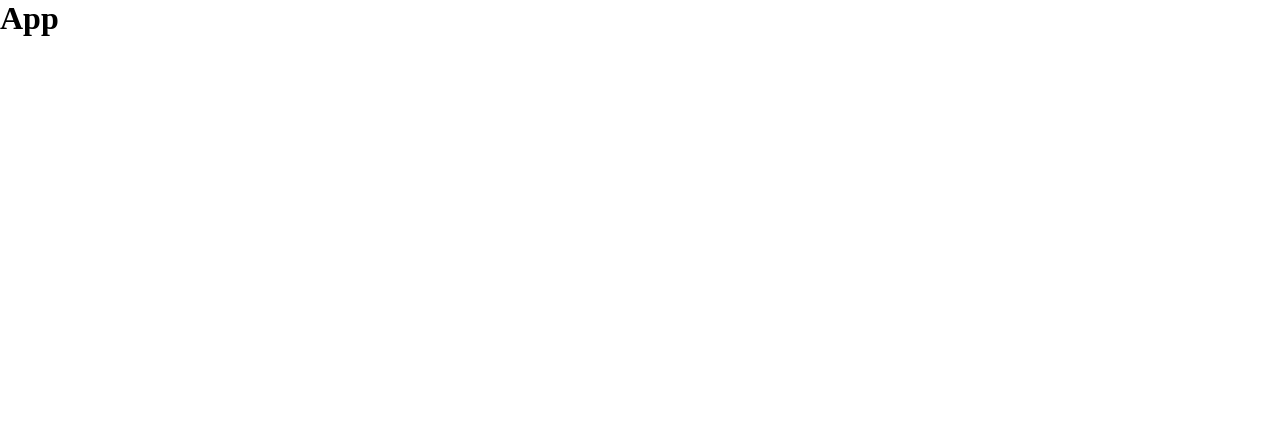
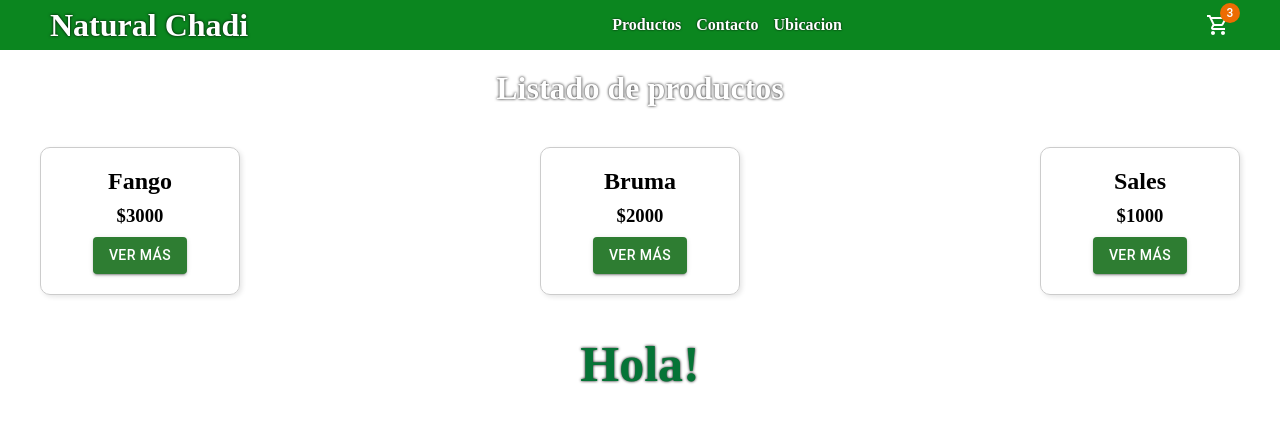
Before and after one commit to MarraTX/PreEntrega2-Marra, a React (Vite) app: page / in a window 1280 px wide. Shown: the top 422 px of the page. Built offline with nearby package versions, Linux system fonts and the light colour scheme.

Commit message:
se implementa navbar y se trabaja con props

```diff
--- a/src/App.jsx
+++ b/src/App.jsx
@@ -1,7 +1,12 @@
+import Navbar from "./components/layouts/navbar/Navbar";
+import ItemListContainer from "./components/pages/itemListContainer/ItemListContainer";
+
 function App() {
+  const saludo = "Hola!";
   return (
     <div>
-      <h1>App</h1>
+      <Navbar />
+      <ItemListContainer greeting={saludo} />
     </div>
   );
 }
--- /dev/null
+++ b/src/components/common/cartWidget/CartWidgets.jsx
@@ -0,0 +1,14 @@
+import ShoppingCartOutlinedIcon from "@mui/icons-material/ShoppingCartOutlined";
+import Badge from "@mui/material/Badge";
+
+export const CartWidgets = () => {
+  return (
+    <div>
+      <Badge badgeContent={3} color="warning">
+        <ShoppingCartOutlinedIcon
+          style={{ color: "#FFF", display: "flex", alignItems: "center" }}
+        />
+      </Badge>
+    </div>
+  );
+};
--- /dev/null
+++ b/src/components/common/productCard/ProductCard.jsx
@@ -0,0 +1,16 @@
+import "./productCard.css";
+import Button from "@mui/material/Button";
+
+const ProductCard = ({ nombre, precio }) => {
+  return (
+    <div className="card-box">
+      <h2>{nombre}</h2>
+      <h3>{precio}</h3>
+      <Button variant="contained" color="success">
+        Ver más
+      </Button>
+    </div>
+  );
+};
+
+export default ProductCard;
--- /dev/null
+++ b/src/components/common/productCard/productCard.css
@@ -0,0 +1,17 @@
+.card-box {
+  border: 1px solid #ccc;
+  padding: 20px;
+  border-radius: 10px;
+  width: 200px;
+  display: flex;
+  flex-direction: column;
+  justify-content: center;
+  align-items: center;
+  text-align: center;
+  gap: 10px;
+  box-shadow: 2px 2px 5px rgba(0, 0, 0, 0.1);
+  transition: transform 0.2s ease-in-out;
+}
+.card-box:hover {
+  transform: scale(1.05);
+}
--- /dev/null
+++ b/src/components/layouts/navbar/Navbar.jsx
@@ -0,0 +1,20 @@
+import { CartWidgets } from "../../common/cartWidget/CartWidgets";
+import "./navbar.css";
+
+const Navbar = () => {
+  return (
+    <div className="container-nav">
+      {/* nombre de la empresa */}
+      <h1>Natural Chadi</h1>
+      {/* listado de categorias clickeables */}
+      <ul>
+        <li>Productos</li>
+        <li>Contacto</li>
+        <li>Ubicacion</li>
+      </ul>
+      <CartWidgets />
+    </div>
+  );
+};
+
+export default Navbar;
--- /dev/null
+++ b/src/components/layouts/navbar/navbar.css
@@ -0,0 +1,31 @@
+.container-nav {
+  display: flex;
+  justify-content: space-between;
+  background-color: rgb(11, 134, 31);
+  align-items: center;
+  height: 50px;
+  padding: 0 50px;
+}
+.container-nav h1,
+li {
+  font-weight: bold;
+}
+.container-nav h1 {
+  cursor: pointer;
+}
+.container-nav ul {
+  display: flex;
+  justify-content: center;
+  gap: 15px;
+}
+li {
+  list-style: none;
+  color: white;
+  text-shadow: 0 0 2px black;
+  cursor: pointer;
+}
+h1 {
+  color: white;
+  text-shadow: 0 0 3px black;
+  margin-bottom: 20px;
+}
--- /dev/null
+++ b/src/components/pages/itemListContainer/ItemListContainer.jsx
@@ -0,0 +1,17 @@
+import ProductCard from "../../common/productCard/ProductCard";
+import "./itemListContainer.css";
+const ItemListContainer = ({ greeting }) => {
+  return (
+    <div className="container-prod">
+      <h1>Listado de productos</h1>
+      <div className="container-card">
+        <ProductCard nombre="Fango" precio={"$" + 3000} />
+        <ProductCard nombre="Bruma" precio={"$" + 2000} />
+        <ProductCard nombre="Sales" precio={"$" + 1000} />
+      </div>
+      <h4>{greeting}</h4>
+    </div>
+  );
+};
+
+export default ItemListContainer;
--- /dev/null
+++ b/src/components/pages/itemListContainer/itemListContainer.css
@@ -0,0 +1,23 @@
+.container-prod {
+  display: flex;
+  flex-direction: column;
+  align-items: center;
+  gap: 20px;
+}
+.container-card {
+  display: flex;
+  justify-content: space-between;
+  gap: 20px;
+  width: 100%;
+  max-width: 1200px;
+}
+h1 {
+  margin-top: 20px;
+  text-align: center;
+}
+h4 {
+  margin-top: 20px;
+  font-size: 50px;
+  color: rgb(5, 116, 54);
+  text-shadow: 0 0 3px black;
+}
```
Also changed, not shown: eslint.config.js (+18 -17 lines).
